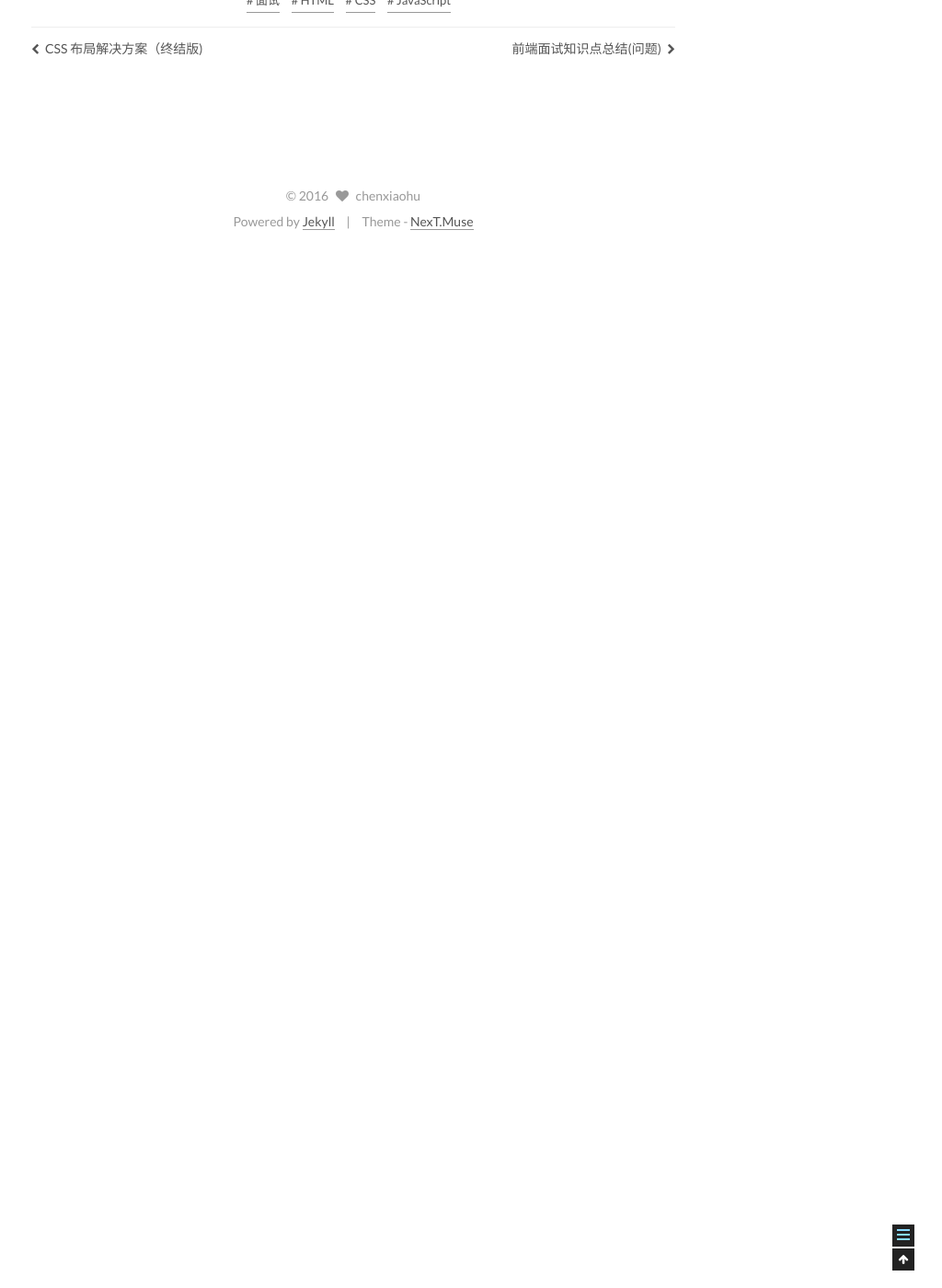
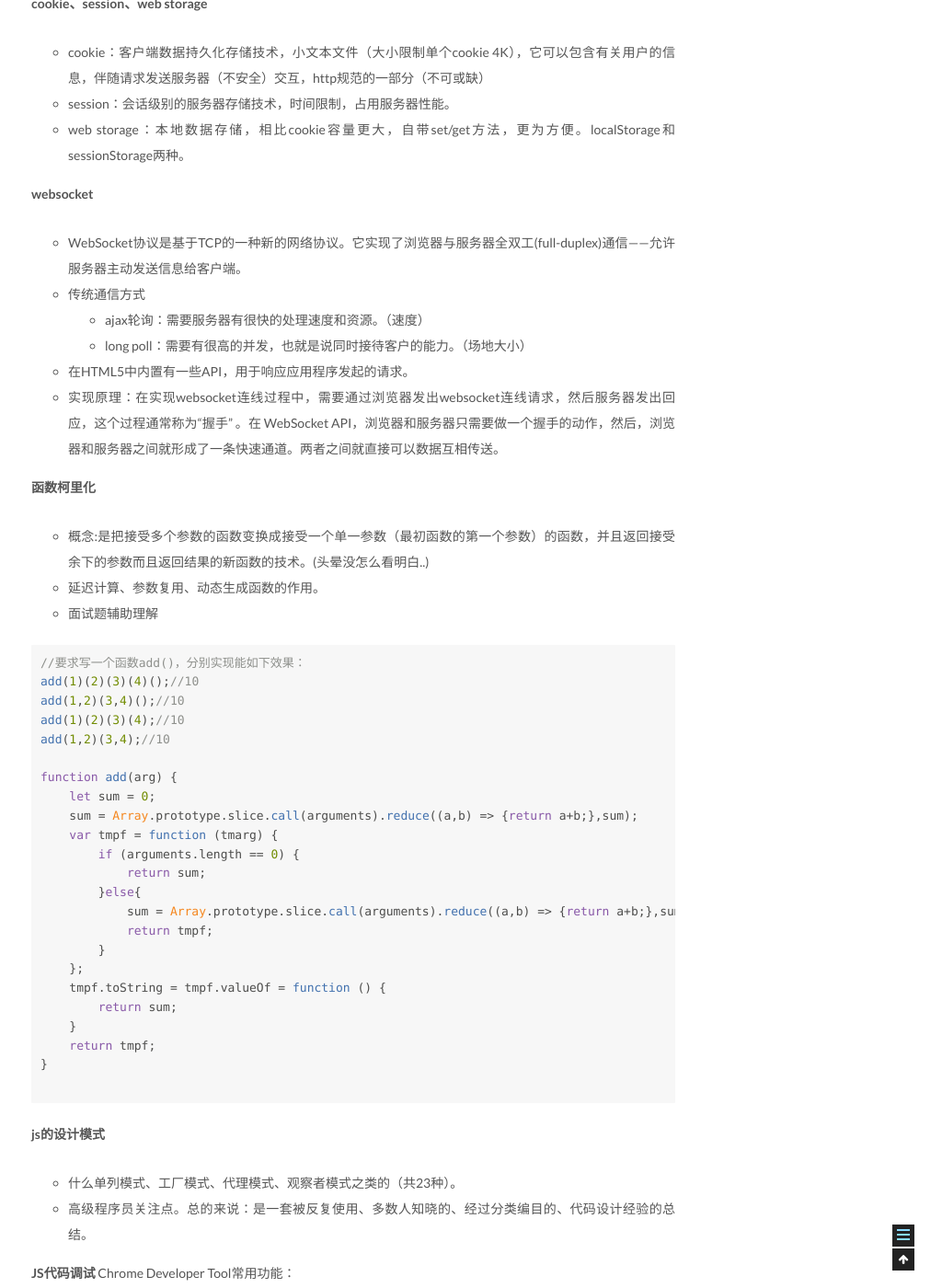
Before and after one commit to 354242767/354242767.github.io, a Jekyll site: the page built from _posts/2018-02-25-knowledge-point-answer.md, in a window 1280 px wide and 1400 px high, scrolled down 12162 px. Shown: the whole window at 92% size, without its empty margins (256-1280 px from the left). Built offline with Jekyll 4.4.1, drawn with Linux system fonts in a browser that asks for light colours; before the commit the page ends 12437 px from its top, so only the background shows below that; some of the changed text lies outside the part shown.

Commit message:
前端知识点总结

````diff
--- a/_posts/2018-02-25-knowledge-point-answer.md
+++ b/_posts/2018-02-25-knowledge-point-answer.md
@@ -242,6 +242,7 @@
 - 拓展：理解闭包->理解作用域（局部/全局变量访问权限,作用域呈层级包含状态，形成作用域链）->可以阻止变量被 GC 回收(js的两种垃圾回收方式标记清除和引用计数)
 
 9. **对this的理解**
+- this是在运行时基于函数的执行环境绑定的
     1. 函数作为变量出现（非属性），this指向Global对象（严格模式undefined）
     2. 函数作为对象方法调用，this指向调用对象（使用call、apply、bind时将this指向第一个参数）
     3. 构造函数中的this指向新创建的对象。
@@ -327,6 +328,23 @@
     1. 重写/覆盖:覆盖指子类重新定义父类方法，这正好就是基于prototype继承的用法
     2. 重载：重载是指多个同名但参数不同的方法（js语法特性不支持，会覆盖之前同名变量；但接受的参数是多态的）。
 
+**js动画和css3动画比较**
+- 功能涵盖面，JS比CSS3大
+    - 定义动画过程的@keyframes不支持递归定义，如果有多种类似的动画过程，需要调节多个参数来生成的话，将会有很大的冗余（比如jQuery Mobile的动画方案），而JS则天然可以以一套函数实现多个不同的动画过程
+    - 时间尺度上，@keyframes的动画粒度粗，而JS的动画粒度控制可以很细
+    - CSS3动画里被支持的时间函数非常少，不够灵活
+    - 以现有的接口，CSS3动画无法做到支持两个以上的状态转化
+- 实现/重构难度不一，CSS3比JS更简单，性能调优方向固定
+- 对于帧速表现不好的低版本浏览器，CSS3可以做到自然降级，而JS则需要撰写额外代码
+- CSS动画有天然事件支持（TransitionEnd、AnimationEnd，但是它们都需要针对浏览器加前缀），JS则需要自己写事件
+- CSS3有兼容性问题，而JS大多时候没有兼容性问题
+- CSS动画比JS流畅的前提：
+    - 在Chromium基础上的浏览器中
+    - JS在执行一些昂贵的任务
+    - 同时CSS动画不触发layout或paint
+    - 在CSS动画或JS动画触发了paint或layout时，需要main thread进行Layer树的重计算，这时CSS动画或JS动画都会阻塞后续操作。
+
+
 **js常用字符串API、数组API**
 - 字符串API：
     1. 不影响原字符串：
@@ -411,11 +429,73 @@
 - web storage：本地数据存储，相比cookie容量更大，自带set/get方法，更为方便。localStorage和sessionStorage两种。
 
 **websocket**
-- WWebSocket协议是基于TCP的一种新的网络协议。它实现了浏览器与服务器全双工(full-duplex)通信——允许服务器主动发送信息给客户端。
+- WebSocket协议是基于TCP的一种新的网络协议。它实现了浏览器与服务器全双工(full-duplex)通信——允许服务器主动发送信息给客户端。
 - 传统通信方式
     1. ajax轮询：需要服务器有很快的处理速度和资源。（速度）
     2. long poll：需要有很高的并发，也就是说同时接待客户的能力。（场地大小）
 - 在HTML5中内置有一些API，用于响应应用程序发起的请求。
 - 实现原理：在实现websocket连线过程中，需要通过浏览器发出websocket连线请求，然后服务器发出回应，这个过程通常称为“握手” 。在 WebSocket API，浏览器和服务器只需要做一个握手的动作，然后，浏览器和服务器之间就形成了一条快速通道。两者之间就直接可以数据互相传送。
 
-****
+**函数柯里化**
+- 概念:是把接受多个参数的函数变换成接受一个单一参数（最初函数的第一个参数）的函数，并且返回接受余下的参数而且返回结果的新函数的技术。(头晕没怎么看明白..)
+- 延迟计算、参数复用、动态生成函数的作用。
+- 面试题辅助理解
+
+``` javascript
+//要求写一个函数add()，分别实现能如下效果：
+add(1)(2)(3)(4)();//10
+add(1,2)(3,4)();//10
+add(1)(2)(3)(4);//10
+add(1,2)(3,4);//10
+
+function add(arg) {
+    let sum = 0;
+    sum = Array.prototype.slice.call(arguments).reduce((a,b) => {return a+b;},sum);
+    var tmpf = function (tmarg) {
+        if (arguments.length == 0) {
+            return sum;
+        }else{
+            sum = Array.prototype.slice.call(arguments).reduce((a,b) => {return a+b;},sum);
+            return tmpf;
+        }
+    };
+    tmpf.toString = tmpf.valueOf = function () {
+        return sum;
+    }
+    return tmpf;
+}
+
+```
+**js的设计模式**
+- 什么单列模式、工厂模式、代理模式、观察者模式之类的（共23种）。
+- 高级程序员关注点。总的来说：是一套被反复使用、多数人知晓的、经过分类编目的、代码设计经验的总结。
+
+**JS代码调试**
+Chrome Developer Tool常用功能：
+- 代码格式化：可以将被压缩的代码自动展开
+- 实时代码编辑：可以在运行时动态改变 JS 代码，并且不需要刷新页面就可以看到效果，一般用这个实时的在代码里插 console.log
+- DOM 事件/XHR 断点：可以针对 DOM 结构改变/属性改变/键盘鼠标事件 等下断点，直接断到事件的第一个 listener 函数上。还可以对 XHR 请求下断点，断到发起请求的那一行代码上
+- 调用栈分析：这个非常常用，Scripts 面板下右上角的那一部分
+- 自动异常断点：当代码执行出错时，可以自动断到出错的代码行上，直接分析出错时的运行时环境
+- 分析 HTTP 请求：Network 面板下列出了所有的 HTTP 请求，可以很方便的查看请求内容、HTTP 头、请求时间等信息
+
+
+### ES6
+
+### Nodejs
+
+### 计算机网络
+
+### 浏览器相关
+
+### 工程化
+
+### 模块化
+
+### 框架
+
+### 数据结构
+
+### 性能优化
+
+### 其他
````
Also changed, not shown: other parts of _posts/2018-02-25-knowledge-point-answer.md (+1 -1 lines), _posts/2018-02-24-knowledge-point.md (+3 -0 lines).
